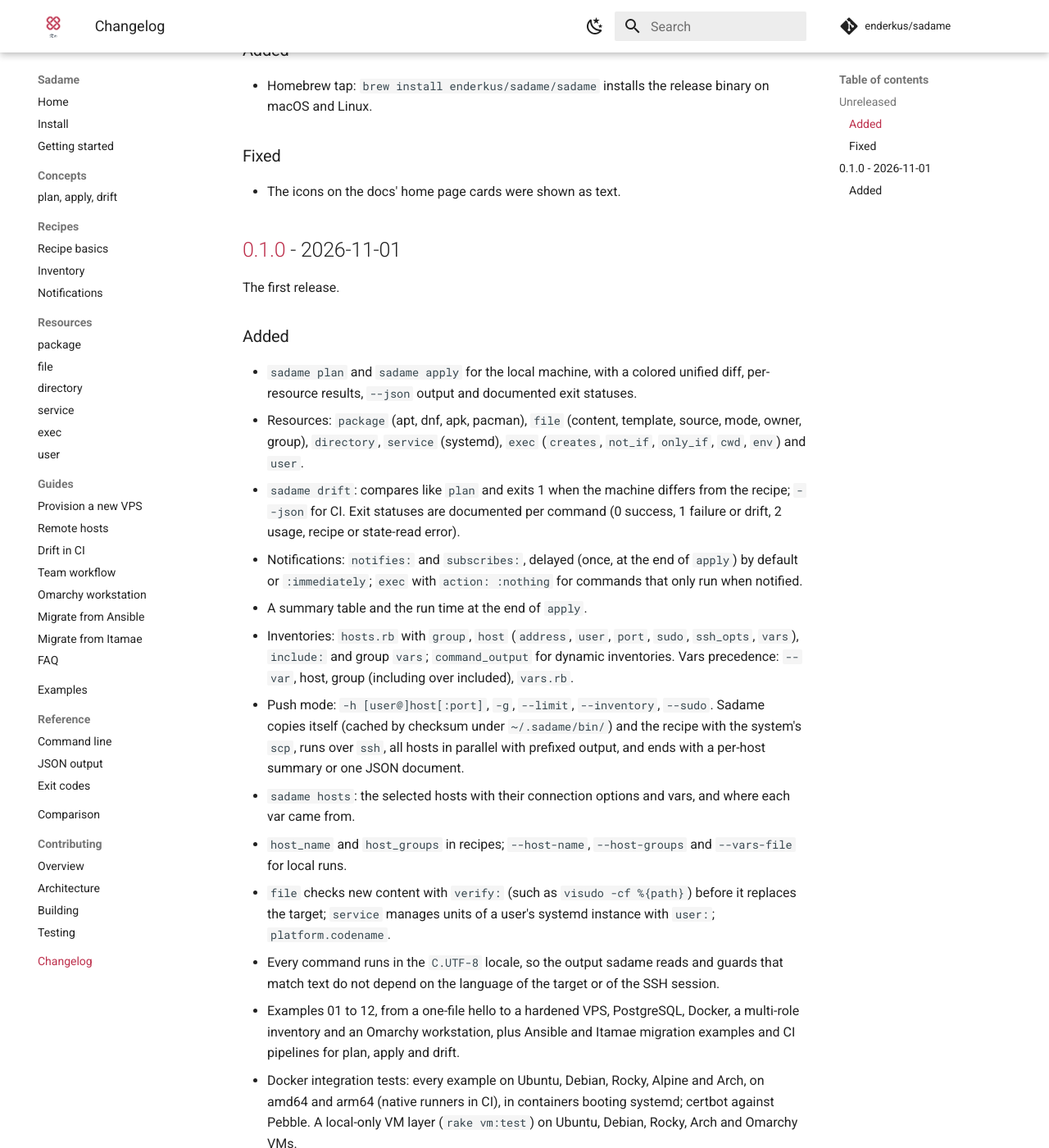
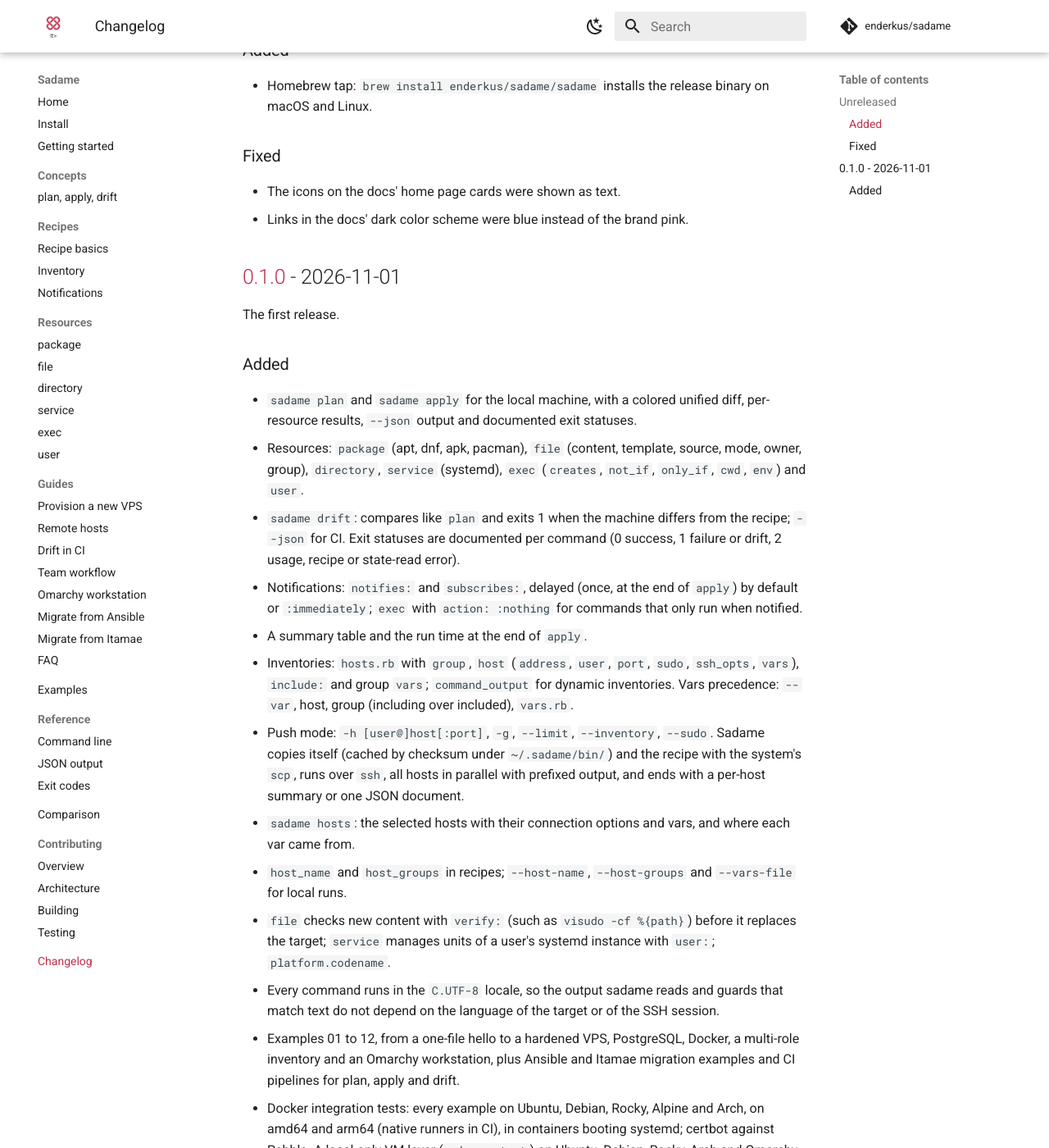
Before and after one commit to amassivus/sadame, an MkDocs documentation site: the page built from docs/changelog.md, in a window 1280 px wide and 1400 px high, scrolled down 292 px. Shown: the whole window at 82% size. Built offline with MkDocs 1.6.1 and Material for MkDocs 9.7.7, drawn with Linux system fonts in a browser that asks for light colours; comment, search, counter and statistics services are not loaded.

Commit message:
fix(docs): use the brand colour for links in the dark scheme

```diff
--- a/CHANGELOG.md
+++ b/CHANGELOG.md
@@ -14,6 +14,7 @@ project uses [Semantic Versioning](https://semver.org/).
 ### Fixed
 
 - The icons on the docs' home page cards were shown as text.
+- Links in the docs' dark color scheme were blue instead of the brand pink.
 
 ## [0.1.0] - 2026-11-01
 
--- a/docs/stylesheets/extra.css
+++ b/docs/stylesheets/extra.css
@@ -3,12 +3,14 @@
   --sadame-red: #bd304c;
 }
 
-[data-md-color-scheme="default"] {
+/* Two attribute selectors, like the theme's own rule for black and white
+   primaries on the slate scheme; with one, the theme's blue links win. */
+[data-md-color-scheme="default"][data-md-color-primary] {
   --md-typeset-a-color: var(--sadame-red);
   --md-accent-fg-color: var(--sadame-red);
 }
 
-[data-md-color-scheme="slate"] {
+[data-md-color-scheme="slate"][data-md-color-primary] {
   --md-typeset-a-color: #e8798f;
   --md-accent-fg-color: #e8798f;
 }
```
